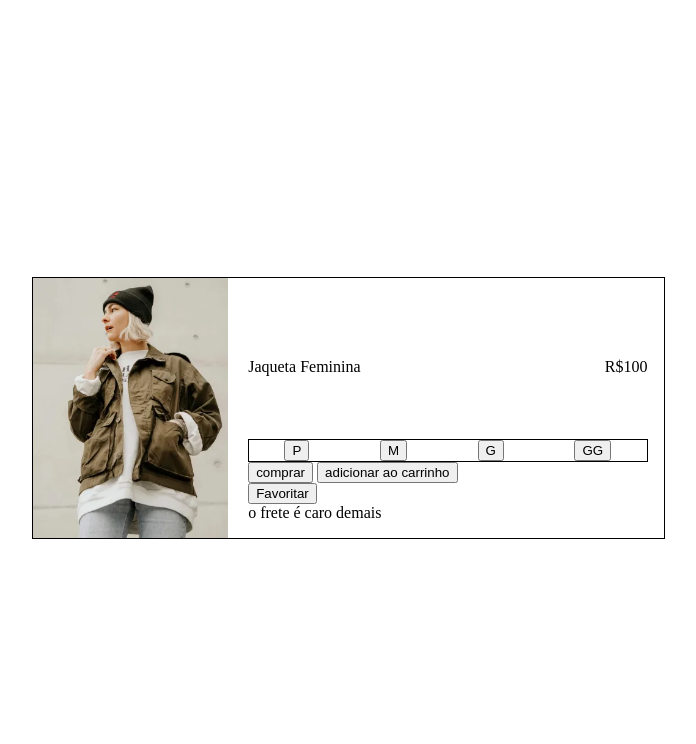
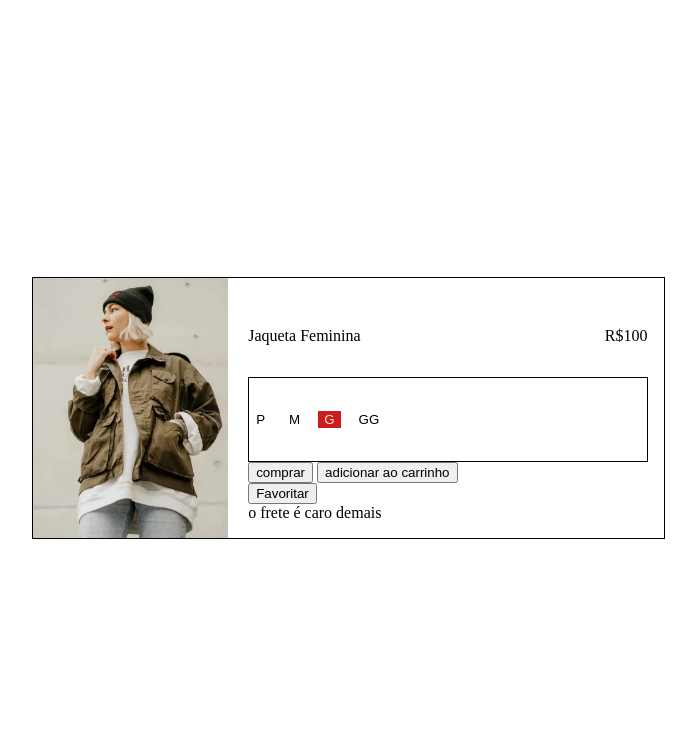
Before and after one commit to PurpleH8/Codifica-Mais, a PHP site: page / in a window 1280 px wide. Shown: the top 744 px of the page, without its empty margins (292-988 px from the left). Run offline with PHP 8.4, Linux system fonts and the light colour scheme.

Commit message:
alguns testes

```diff
--- a/card-produto/styles.css
+++ b/card-produto/styles.css
@@ -37,13 +37,34 @@ body{
 }
 .especificacoes__segunda-coluna{
     display: flex;
-    justify-content: space-around;
-
+    justify-content: baseline;
+    flex: 1;
     border: 1px solid;
+    align-items: center;
+    gap: 10px;
+}
+.especificacoes__segunda-coluna button{
+    border: none;
+    background-color: white;
+    color: black;
+    margin: 1px;
 }
 .especificacoes__terceira-coluna{
-
+    border: 1px;
+    border-color: black;
+    align-items: center;
+    justify-content: space-between;
 }
 .imagem img {
     height: 100%;
 }
+.produto{
+    border: none;
+}
+.preco{
+    border: none;
+}
+button.escolhido{
+    background-color: rgb(202, 29, 29);
+    color: bisque;
+}
```
